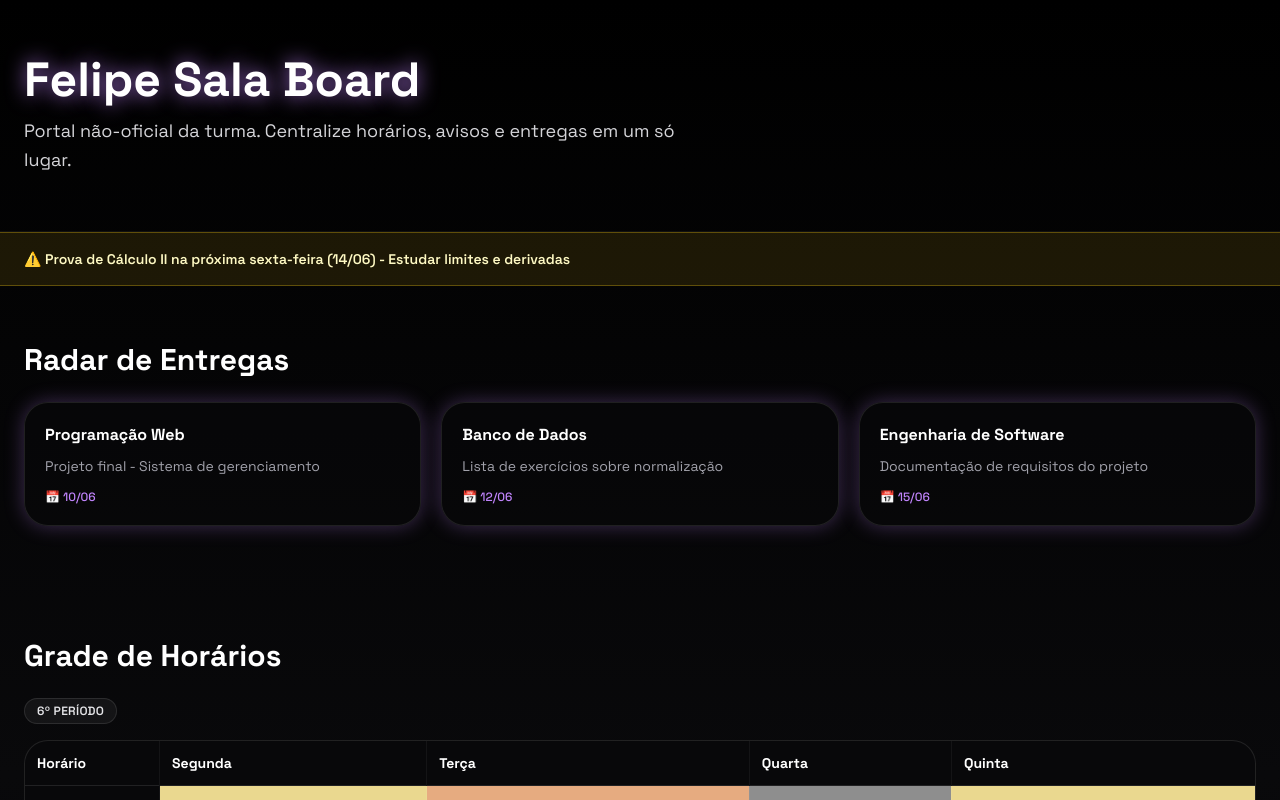
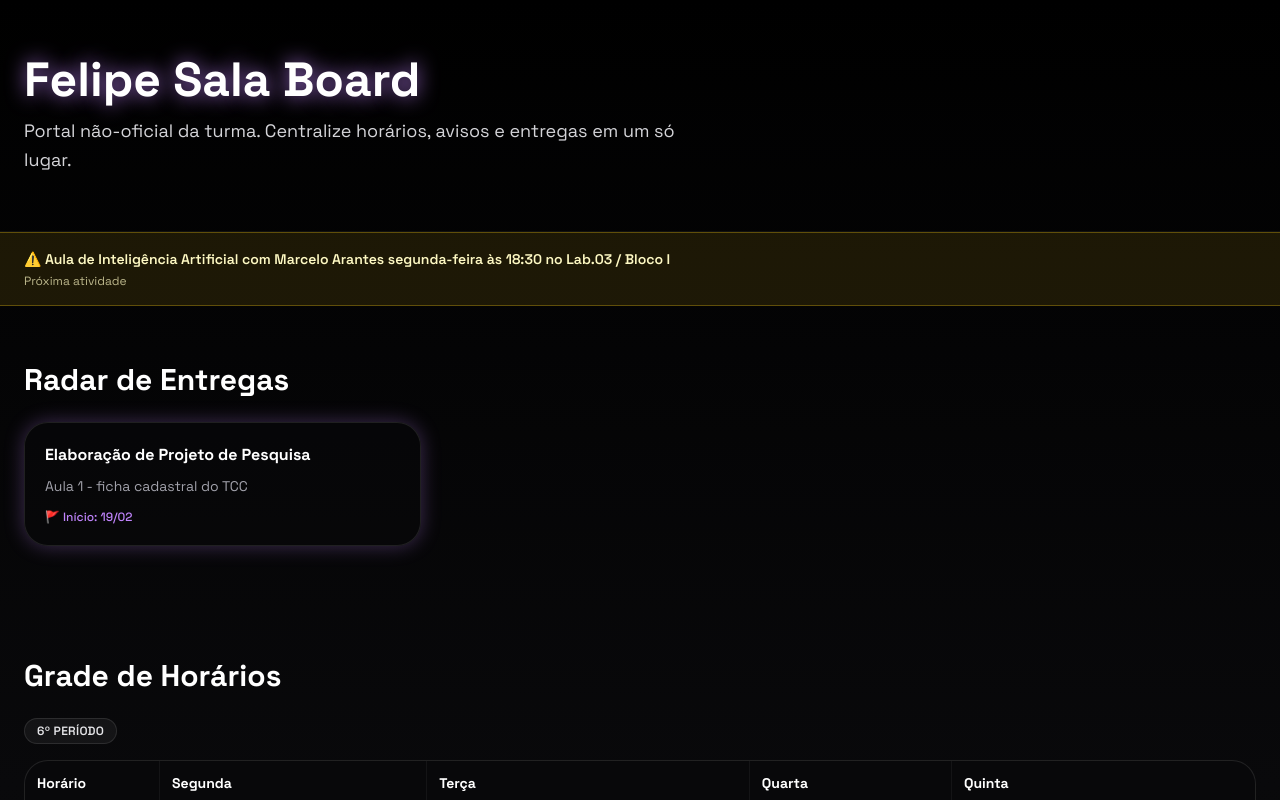
Before and after one commit to Felipe-Alcantara/Felipe-Sala-Board, a React (Vite) app: page / in a window 1280 px wide. Shown: the top 800 px of the page. Built offline with nearby package versions, Linux system fonts and the light colour scheme.

Commit message:
Adiciona validação para data inicial nas tarefas e atualiza interface do banner de alerta

```diff
--- a/src/components/AlertBanner.tsx
+++ b/src/components/AlertBanner.tsx
@@ -17,6 +17,11 @@ export default function AlertBanner({ alert }: Props) {
         <p className="font-semibold text-center md:text-left text-sm">
           ⚠️ {alert.message}
         </p>
+        {alert.type === 'warning' && (
+          <p className="text-xs text-center md:text-left mt-1 opacity-70">
+            Próxima atividade
+          </p>
+        )}
       </div>
     </div>
   );
--- a/src/components/UpcomingTasks.tsx
+++ b/src/components/UpcomingTasks.tsx
@@ -18,6 +18,30 @@ export default function UpcomingTasks({ tasks }: Props) {
         </h2>
         <div className="grid gap-5 sm:grid-cols-2 lg:grid-cols-3">
           {tasks.map((task) => (
+            task.url ? (
+              <a
+                key={task.id}
+                href={task.url}
+                target="_blank"
+                rel="noreferrer"
+                className="block rounded-3xl border bg-zinc-950/50 border-white/10 p-5 hover:border-white/20 transition-all felixo-card-glow group cursor-pointer"
+              >
+                <h3 className="font-bold text-base text-white mb-2">
+                  {task.subject}
+                </h3>
+                <p className="text-zinc-400 mb-3 text-sm leading-relaxed">
+                  {task.description}
+                </p>
+                <p className="text-xs font-medium text-felixo-purple mt-2">
+                  🚩 Início: {task.startDate ? formatDate(task.startDate) : 'não informado'}
+                </p>
+                {task.dueDate && (
+                  <p className="text-xs font-medium text-felixo-purple">
+                    📅 Prazo: {formatDate(task.dueDate)}
+                  </p>
+                )}
+              </a>
+            ) : (
               <div
                 key={task.id}
                 className="rounded-3xl border bg-zinc-950/50 border-white/10 p-5 hover:border-white/20 transition-all felixo-card-glow group"
@@ -28,10 +52,16 @@ export default function UpcomingTasks({ tasks }: Props) {
                 <p className="text-zinc-400 mb-3 text-sm leading-relaxed">
                   {task.description}
                 </p>
+                <p className="text-xs font-medium text-felixo-purple mt-2">
+                  🚩 Início: {task.startDate ? formatDate(task.startDate) : 'não informado'}
+                </p>
+                {task.dueDate && (
                   <p className="text-xs font-medium text-felixo-purple">
-                📅 {formatDate(task.dueDate)}
+                    📅 Prazo: {formatDate(task.dueDate)}
                   </p>
+                )}
               </div>
+            )
           ))}
         </div>
       </div>
--- a/src/data/mockData.ts
+++ b/src/data/mockData.ts
@@ -2,7 +2,9 @@ export interface Task {
   id: string;
   subject: string;
   description: string;
-  dueDate: string;
+  startDate: string;
+  dueDate?: string;
+  url?: string;
 }
 
 export interface ScheduleClass {
@@ -26,29 +28,19 @@ export interface AlertBanner {
   type: 'info' | 'warning' | 'success';
 }
 
+// O banner amarelo (warning) exibe a atividade/aula mais próxima no calendário
 export const alertBanner: AlertBanner = {
-  message: 'Prova de Cálculo II na próxima sexta-feira (14/06) - Estudar limites e derivadas',
+  message: 'Aula de Inteligência Artificial com Marcelo Arantes segunda-feira às 18:30 no Lab.03 / Bloco I',
   type: 'warning'
 };
 
 export const upcomingTasks: Task[] = [
   {
     id: '1',
-    subject: 'Programação Web',
-    description: 'Projeto final - Sistema de gerenciamento',
-    dueDate: '2024-06-10'
-  },
-  {
-    id: '2',
-    subject: 'Banco de Dados',
-    description: 'Lista de exercícios sobre normalização',
-    dueDate: '2024-06-12'
-  },
-  {
-    id: '3',
-    subject: 'Engenharia de Software',
-    description: 'Documentação de requisitos do projeto',
-    dueDate: '2024-06-15'
+    subject: 'Elaboração de Projeto de Pesquisa',
+    description: 'Aula 1 - ficha cadastral do TCC',
+    startDate: '2026-02-19',
+    url: 'https://nead.ugb.edu.br/mod/url/view.php?id=11201'
   }
 ];
 
--- a/src/pages/admin/AdminPage.tsx
+++ b/src/pages/admin/AdminPage.tsx
@@ -15,6 +15,12 @@ export default function AdminPage() {
   }, []);
 
   const saveData = () => {
+    const hasTaskWithoutStartDate = data.upcomingTasks.some(task => !task.startDate);
+    if (hasTaskWithoutStartDate) {
+      alert('Preencha a data inicial de todas as tarefas antes de salvar.');
+      return;
+    }
+
     localStorage.setItem('boardData', JSON.stringify(data));
     const blob = new Blob([`export const alertBanner = ${JSON.stringify(data.alertBanner, null, 2)};\n\nexport const upcomingTasks = ${JSON.stringify(data.upcomingTasks, null, 2)};\n\nexport const schedule = ${JSON.stringify(data.schedule, null, 2)};\n\nexport const quickLinks = ${JSON.stringify(data.quickLinks, null, 2)};`], { type: 'text/plain' });
     const url = URL.createObjectURL(blob);
@@ -28,7 +34,7 @@ export default function AdminPage() {
   const addTask = () => {
     setData(prev => ({
       ...prev,
-      upcomingTasks: [...prev.upcomingTasks, { id: Date.now().toString(), subject: '', description: '', dueDate: '' }]
+      upcomingTasks: [...prev.upcomingTasks, { id: Date.now().toString(), subject: '', description: '', startDate: '', dueDate: '' }]
     }));
   };
 
@@ -140,17 +146,26 @@ export default function AdminPage() {
                 value={task.description}
                 onChange={e => updateTask(task.id, 'description', e.target.value)}
               />
-              <div className="flex gap-2">
+              <div className="grid grid-cols-1 md:grid-cols-[1fr_1fr_auto] gap-2">
                 <input
                   type="date"
-                  className="flex-1 h-10 rounded-xl bg-zinc-800/50 border border-white/10 px-3 text-sm text-white outline-none"
-                  value={task.dueDate}
+                  className="h-10 rounded-xl bg-zinc-800/50 border border-white/10 px-3 text-sm text-white outline-none"
+                  value={task.startDate || ''}
+                  onChange={e => updateTask(task.id, 'startDate', e.target.value)}
+                />
+                <input
+                  type="date"
+                  className="h-10 rounded-xl bg-zinc-800/50 border border-white/10 px-3 text-sm text-white outline-none"
+                  value={task.dueDate || ''}
                   onChange={e => updateTask(task.id, 'dueDate', e.target.value)}
                 />
                 <button onClick={() => deleteTask(task.id)} className="bg-red-500/20 text-red-400 px-4 py-2 rounded-xl text-sm hover:bg-red-500/30 transition">
                   🗑️
                 </button>
               </div>
+              <p className="mt-2 text-xs text-zinc-400">
+                Data inicial obrigatória | Prazo final opcional
+              </p>
             </div>
           ))}
         </section>
```
Also changed, not shown: admin.html (+4 -3 lines). Lines whose indentation alone changed are shown as unchanged.
